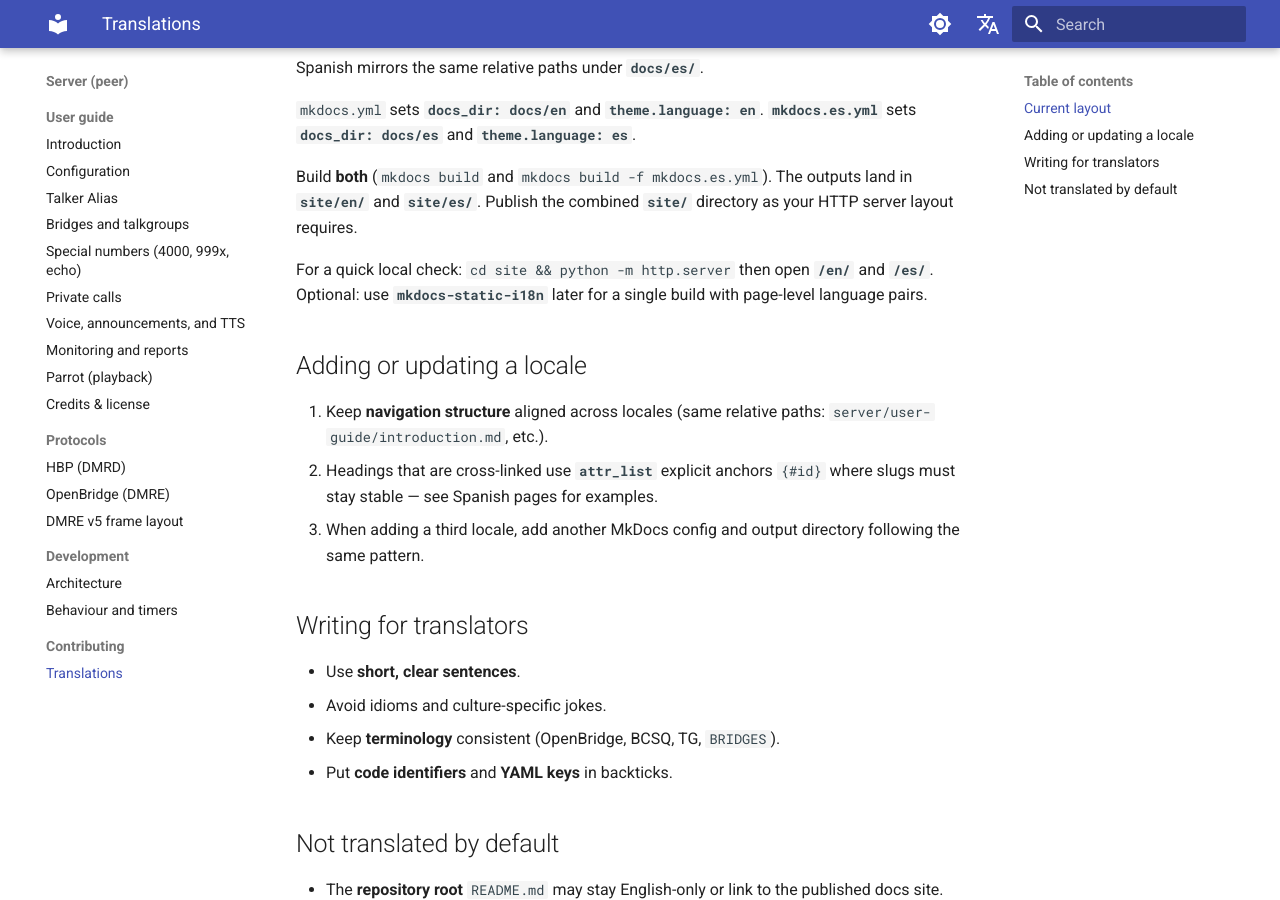
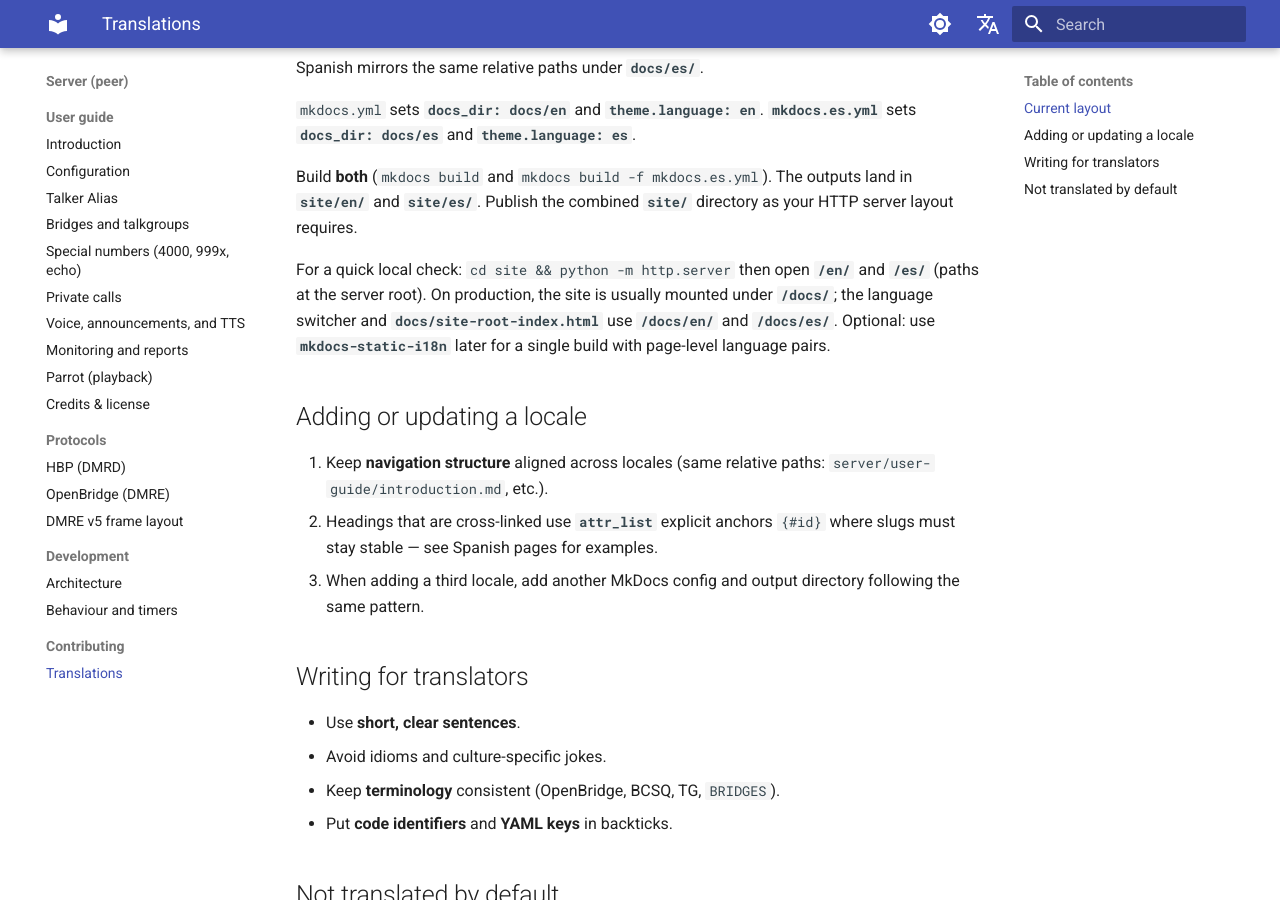
Before and after one commit to ce5rpy/ADN-DMR-Peer-Server, an MkDocs documentation site: the page built from docs/en/server/contributing/translations.md, in a window 1280 px wide and 900 px high, scrolled down 535 px. Built offline with MkDocs 1.6.1 and Material for MkDocs 9.7.7, drawn with Linux system fonts in a browser that asks for light colours; comment, search, counter and statistics services are not loaded.

Commit message:
fix(docs): MkDocs language links under /docs/en and /docs/es
Align alternate language switcher paths with production mount and
site-root-index redirect.

```diff
--- a/docs/en/server/contributing/translations.md
+++ b/docs/en/server/contributing/translations.md
@@ -18,7 +18,7 @@
 
 Build **both** (`mkdocs build` and `mkdocs build -f mkdocs.es.yml`). The outputs land in **`site/en/`** and **`site/es/`**. Publish the combined **`site/`** directory as your HTTP server layout requires.
 
-For a quick local check: `cd site && python -m http.server` then open **`/en/`** and **`/es/`**. Optional: use **`mkdocs-static-i18n`** later for a single build with page-level language pairs.
+For a quick local check: `cd site && python -m http.server` then open **`/en/`** and **`/es/`** (paths at the server root). On production, the site is usually mounted under **`/docs/`**; the language switcher and **`docs/site-root-index.html`** use **`/docs/en/`** and **`/docs/es/`**. Optional: use **`mkdocs-static-i18n`** later for a single build with page-level language pairs.
 
 ## Adding or updating a locale
 
--- a/mkdocs.es.yml
+++ b/mkdocs.es.yml
@@ -77,9 +77,9 @@
 extra:
   alternate:
     - name: English
-      link: /en/
+      link: /docs/en/
       lang: en
     - name: Español
-      link: /es/
+      link: /docs/es/
       lang: es
   social: []
--- a/mkdocs.yml
+++ b/mkdocs.yml
@@ -77,9 +77,9 @@
 extra:
   alternate:
     - name: English
-      link: /en/
+      link: /docs/en/
       lang: en
     - name: Español
-      link: /es/
+      link: /docs/es/
       lang: es
   social: []
```
Also changed, not shown: docs/es/server/contributing/translations.md (+1 -1 lines).
